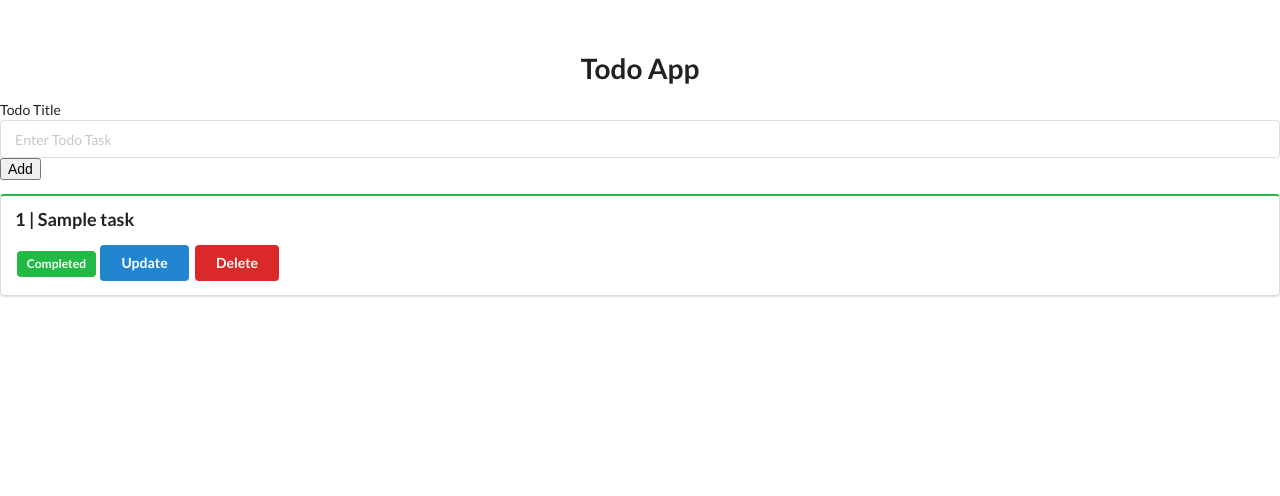
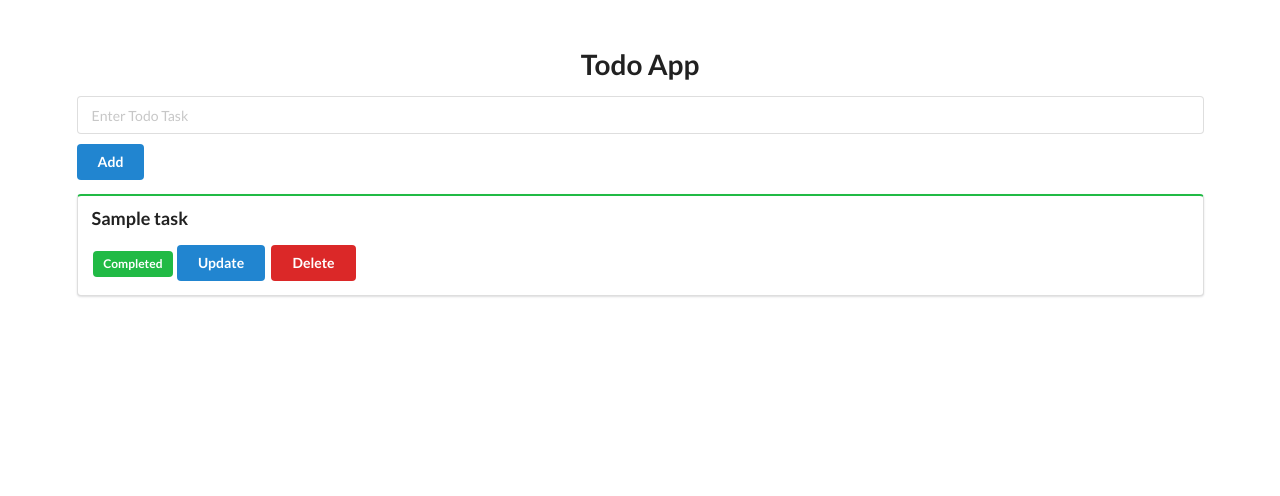
Before and after one commit to kylecalbert/TODOLISTAPP, a Flask app: template templates/base.html in a window 1280 px wide. Shown: the top 496 px of the page. After the commit the page ends 297 px from the top, so only its background shows below. Run offline with Flask 2, Linux system fonts and the light colour scheme; the template is opened without the code that fills it: most values are stand-ins (such as "Sample title", 1, 10 or a date in 2020); parts of the project's set-up code (start-up, migrations or seed data) failed here and were passed over; some libraries are stand-ins or nearby versions.

Commit message:
completed application front end interface

```diff
--- a/templates/base.html
+++ b/templates/base.html
@@ -1,6 +1,8 @@
 <!DOCTYPE html>
+
 <html lang="en">
 <head>
+
     <meta charset="UTF-8">
     <meta name="viewport" content="width=device-width, initial-scale=1.0">
     <title>Todo App</title>
@@ -8,32 +10,35 @@
 <script src="https://cdn.jsdelivr.net/npm/semantic-ui@2.4.2/dist/semantic.min.js"></script>
 
 </head>
+
 <body>
-    <h1  style ="margin-top:50px" class ="ui center aligned header"> Todo App</h1>
+<div style ="margin-top:50px" class="ui container">
+
+    <h1 class ="ui center aligned header"> Todo App</h1>
 
 <form class="ui form" action="/add" method="POST"> <! --causes the form to execute the add function -->
-<div >
-    <label for="title"> Todo Title</label>
+    <div >
     <input type="text" name="title" placeholder="Enter Todo Task">
     <br>
-
-    <button type ="submit"> Add</button>
-
+    <div style ="margin-top:10px" class="ui container">
+    <button style = "" class = "ui blue button" type ="submit"> Add</button>
+ </div>
 </div>
 
 </form>
 {% for tasks in tasks_table %}
     <div class = "ui green segment">
-    <p class="ui big header">{{tasks[0] }} | {{tasks[1]}}</p>
+    <p class="ui big header">{{tasks[1]}}</p>
     {% if tasks[2]== False %}
     <span class = "ui gray label"> Not Completed</span>
     {% else %}
-    <span class="ui green label"> Completed</span>
+    <span class = "ui green label"> Completed</span>
     {% endif %}
     <a class = "ui blue button" href="/update/{{tasks[0]}}" >Update </a>
     <a class = "ui red button" href="/delete/{{tasks[0]}}">Delete</a>
 
         </div>
 {% endfor %}
+    </div>
 </body>
 </html>
```
